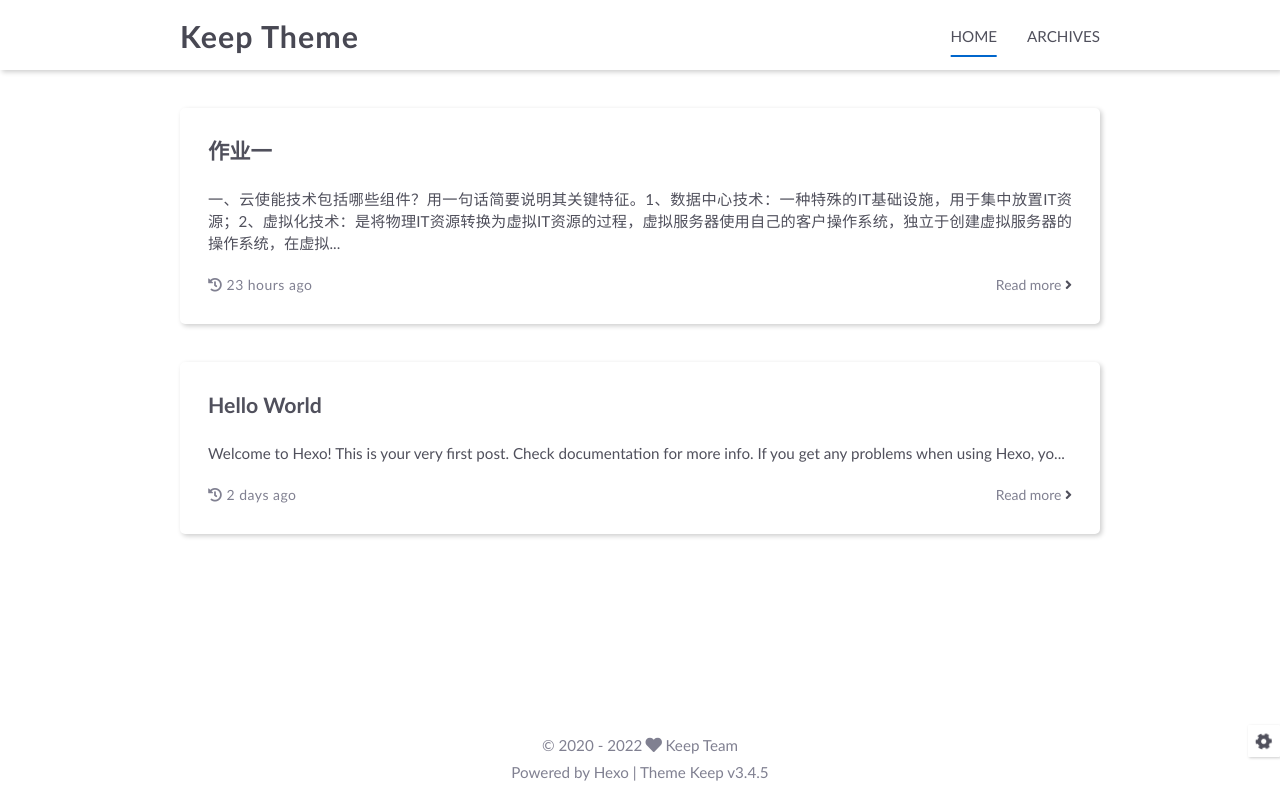
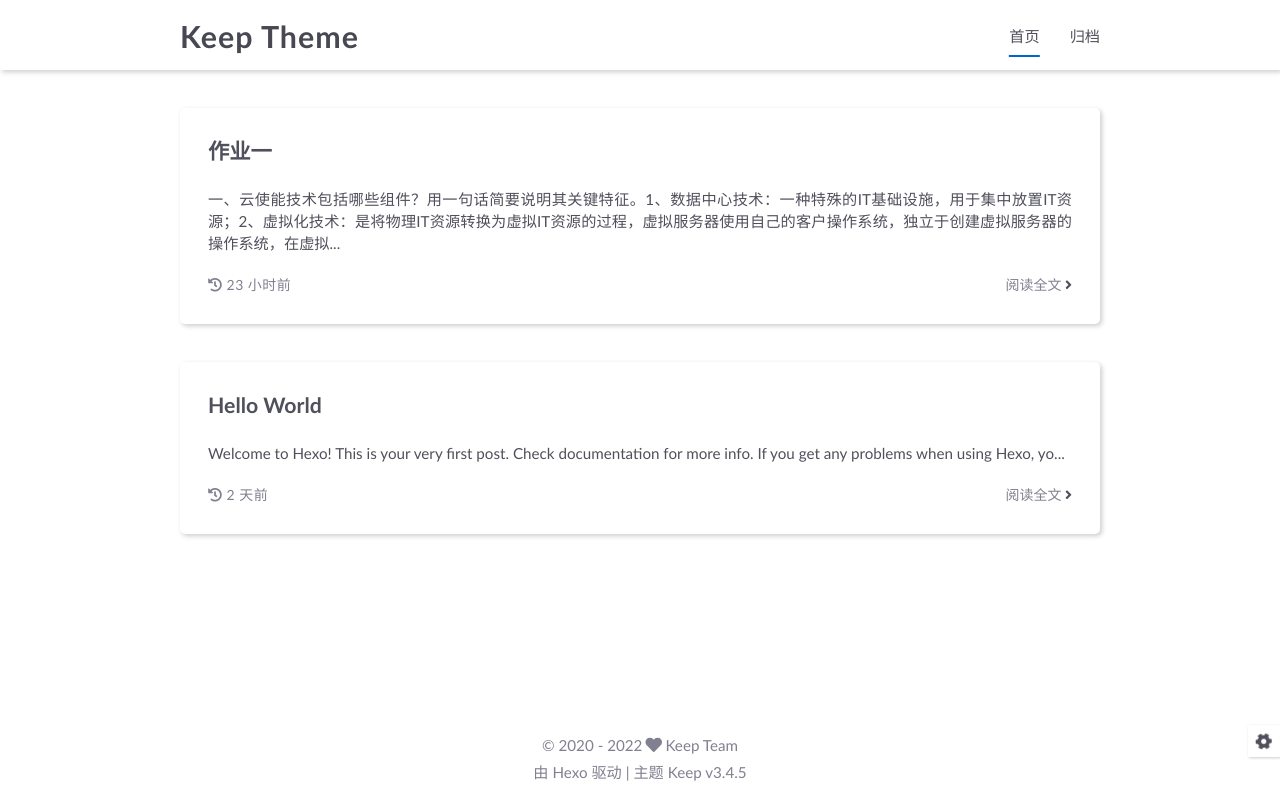
Before and after one commit to DAO-12/DAO-12.github.io, a plain HTML site: page index.html in a window 1280 px wide. Drawn offline with Linux system fonts and the light colour scheme.

Commit message:
Site updated: 2022-03-10 18:30:08

```diff
--- a/index.html
+++ b/index.html
@@ -1,5 +1,5 @@
 <!DOCTYPE html>
-<html lang="ZH-cn">
+<html lang="zh-CN">
 <head>
     <meta charset="utf-8">
     <meta name="viewport" content="width=device-width, initial-scale=1, maximum-scale=1">
@@ -20,9 +20,9 @@
 
     <script id="hexo-configurations">
     let KEEP = window.KEEP || {};
-    KEEP.hexo_config = {"hostname":"dao-12.github.io","root":"/","language":"ZH-cn"};
+    KEEP.hexo_config = {"hostname":"dao-12.github.io","root":"/","language":"zh-CN"};
     KEEP.theme_config = {"toc":{"enable":false,"number":false,"expand_all":false,"init_open":false},"style":{"primary_color":"#0066CC","avatar":"/images/avatar.svg","favicon":"/images/logo.svg","article_img_align":"left","left_side_width":"260px","content_max_width":"920px","hover":{"shadow":false,"scale":false},"first_screen":{"enable":false,"background_img":"/images/bg.svg","description":"Keep writing and Keep loving."},"scroll":{"progress_bar":{"enable":false},"percent":{"enable":false}}},"local_search":{"enable":false,"preload":false},"code_copy":{"enable":false,"style":"default"},"pjax":{"enable":false},"lazyload":{"enable":false},"version":"3.4.5"};
-    KEEP.language_ago = {"second":"%s seconds ago","minute":"%s minutes ago","hour":"%s hours ago","day":"%s days ago","week":"%s weeks ago","month":"%s months ago","year":"%s years ago"};
+    KEEP.language_ago = {"second":"%s 秒前","minute":"%s 分钟前","hour":"%s 小时前","day":"%s 天前","week":"%s 周前","month":"%s 个月前","year":"%s 年前"};
   </script>
 <meta name="generator" content="Hexo 6.0.0"></head>
 
@@ -60,7 +60,7 @@
                             <a class="active"
                                href="/"
                             >
-                                HOME
+                                首页
                             </a>
                         </li>
 
@@ -68,7 +68,7 @@
                             <a class=""
                                href="/archives"
                             >
-                                ARCHIVES
+                                归档
                             </a>
                         </li>
 
@@ -89,12 +89,12 @@
 
                 <li class="drawer-menu-item flex-center">
                     <a class="active"
-                       href="/">HOME</a>
+                       href="/">首页</a>
                 </li>
 
                 <li class="drawer-menu-item flex-center">
                     <a class=""
-                       href="/archives">ARCHIVES</a>
+                       href="/archives">归档</a>
                 </li>
 
         </ul>
@@ -138,7 +138,7 @@
 
     </div>
 
-    <a href="/2022/03/09/%E4%BA%91%E8%AE%A1%E7%AE%97%E4%BD%9C%E4%B8%9A/">Read more&nbsp;<i class="fas fa-angle-right"></i></a>
+    <a href="/2022/03/09/%E4%BA%91%E8%AE%A1%E7%AE%97%E4%BD%9C%E4%B8%9A/">阅读全文&nbsp;<i class="fas fa-angle-right"></i></a>
 </div>
 
             </li>
@@ -166,7 +166,7 @@
 
     </div>
 
-    <a href="/2022/03/07/hello-world/">Read more&nbsp;<i class="fas fa-angle-right"></i></a>
+    <a href="/2022/03/07/hello-world/">阅读全文&nbsp;<i class="fas fa-angle-right"></i></a>
 </div>
 
             </li>
@@ -202,7 +202,7 @@
         </div>
 
         <div class="theme-info info-item">
-            Powered by <a target="_blank" href="https://hexo.io">Hexo</a>&nbsp;|&nbsp;Theme&nbsp;<a class="theme-version" target="_blank" href="https://github.com/XPoet/hexo-theme-keep">Keep v3.4.5</a>
+            由 <a target="_blank" href="https://hexo.io">Hexo</a> 驱动&nbsp;|&nbsp;主题&nbsp;<a class="theme-version" target="_blank" href="https://github.com/XPoet/hexo-theme-keep">Keep v3.4.5</a>
         </div>
 
 
```
Also changed, not shown: 2022/03/07/hello-world/index.html (+9 -9 lines), 2022/03/09/云计算作业/index.html (+11 -11 lines), archives/2022/03/index.html (+9 -9 lines), archives/2022/index.html (+9 -9 lines), archives/index.html (+9 -9 lines), tags/云计算作业/index.html (+9 -9 lines).
